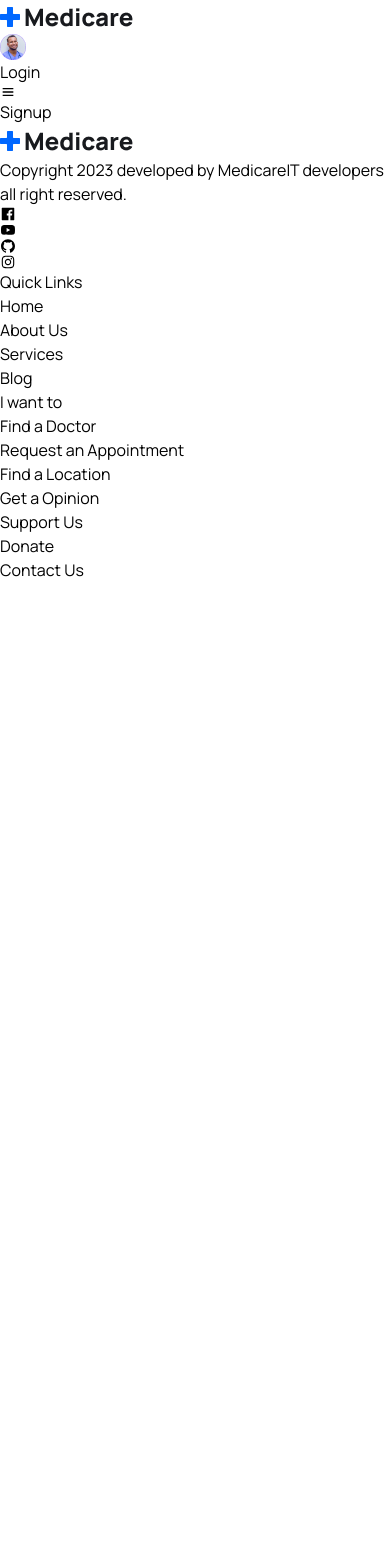
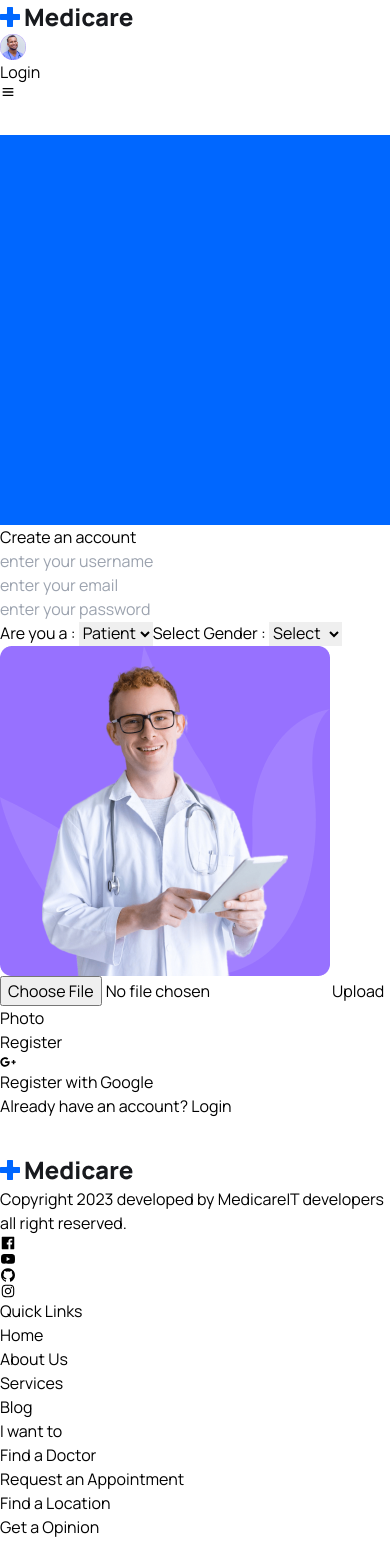
Before and after one commit to farhanshahriyar/dentistApp, a React (Vite) app: page /register in a window 390 px wide. Shown: the top 1543 px of the page. Before the commit the page ends 844 px from the top, so only its background shows below. Built offline with nearby package versions, Linux system fonts and the light colour scheme.

Commit message:
added signup page

```diff
--- a/src/pages/Login.jsx
+++ b/src/pages/Login.jsx
@@ -1,5 +1,6 @@
 import React, { useState } from 'react'
 import { Link } from 'react-router-dom'
+import { FaGooglePlusG } from 'react-icons/fa'
 
 const Login = () => {
 
@@ -34,6 +35,9 @@
               <div className='mt-5'>
                 <button type='submit' className='w-full text-[18px] leading-8 bg-primaryColor text-white rounded-lg px-4 py-3 font-bold mt-8'>Login</button>
               </div>
+              <div className='mt-1'>
+                <button type='submit' className='w-full text-[18px] leading-8 bg-primaryColor text-white rounded-lg px-4 py-3 font-bold mt-8'><FaGooglePlusG className='w-full'/>Login with Google </button>
+              </div>
 
               <p className='mt-5 text-textColor text-center'>
                 Don&apos;t have an account? {" "} <Link to='/register' className='text-primaryColor font-medium ml-1 cursor-pointer'>Register</Link>
--- a/src/pages/Signup.jsx
+++ b/src/pages/Signup.jsx
@@ -1,10 +1,81 @@
 import React from 'react'
+import signupImg from '../assets/images/signup.gif'
+import avatarImg from '../assets/images/doctor-img02.png'
+import { Link } from 'react-router-dom'
+import { FaGooglePlusG } from 'react-icons/fa'
+
 
 const Signup = () => {
   return (
-    <div>
-        Signup
-    </div>
+    <section className="px-5 xl:px-0">
+      <div className='max-w-[1170px] mx-auto'>
+        <div className="grid grid-cols-1 lg:grid-cols-2">
+          {/* === img box === */}
+          <div className='hidden lg:block bg-primaryColor rounded-l-lg'>
+            <figure className='rounded-l-lg'>
+                <img src={signupImg} alt="signup" className='w-full rounded-l-lg' />
+            </figure>
+      </div>
+          {/* === form box === */}
+          <div className='rounded-r-lg lg:pl-16 py-10'>
+            <h3 className='text-headingColor text-[22px] leading-9 font-bold mb-10'>Create an <span className='text-primaryColor'>account</span></h3>
+            <form>
+              <div className="mb-5">
+                <input type="text" name='text' value=''
+                placeholder="enter your username" className="w-full pr-4 py-3 border-b border-solid border-[#0066ff61] focus:outline-none focus:border-b-primaryColor text-[16px] leading-7 text-headingColor placeholder:text-textColor cursor-pointer" required  />
+              </div>
+              <div className="mb-5">
+                <input type="email" name='email' value=''
+                placeholder="enter your email" className="w-full pr-4 py-3 border-b border-solid border-[#0066ff61] focus:outline-none focus:border-b-primaryColor text-[16px] leading-7 text-headingColor placeholder:text-textColor cursor-pointer" required  />
+              </div>
+              <div className="mb-5">
+                <input type="password" name='password' value=''
+                placeholder="enter your password" className="w-full pr-4 py-3 border-b border-solid border-[#0066ff61] focus:outline-none focus:border-b-primaryColor text-[16px] leading-7 text-headingColor placeholder:text-textColor cursor-pointer" required  />
+              </div>
+
+              <div className='mb-5 flex items-center justify-between'>
+                <label className='text-textColor text-[16px] leading-7 cursor-pointer'>
+                  Are you a : <select name='role' className='text-[15px] leading-7 px-4 py-3 text-headingColor focus:outline-none'>
+                    <option value="patient">Patient</option>
+                    <option value="doctor">Doctor</option>
+                  </select>
+                </label>
+                <label className='text-textColor text-[16px] leading-7 cursor-pointer'>
+                  Select Gender : <select name='role' className='text-[15px] leading-7 px-4 py-3 text-headingColor focus:outline-none'>
+                    <option value="">Select</option>
+                    <option value="male">Male</option>
+                    <option value="female">Female</option>
+                    <option value="other">Other</option>
+                  </select>
+                </label>
+              </div>
+
+              <div className='mb-5 flex items-center gap-3'>
+                <figure className='w-[60px] h-[60px] rounded-full border-2 border-solid border-primaryColor flex items-center justify-center'>
+                  <img src={avatarImg} alt='' className='w-full rounded-full'/>
+                </figure>
+
+                  <div className='relative w-[130px] h-[50px]'>
+                      <input type='file' name='avatar' id='avatar' className='absolute top-5 left-0 w-full h-full opacity-0 cursor-pointer' accept='.jpg, .png, .jpeg' />
+                      <label htmlFor='avatar' className='w-full h-full bg-primaryColor text-white text-[16px] leading-7 font-bold rounded-lg flex items-center justify-center cursor-pointer'>Upload Photo</label>
+                  </div>
+               </div>
+
+               <div className='mt-5'>
+                <button type='submit' className='w-full text-[18px] leading-8 bg-primaryColor text-white rounded-lg px-4 py-3 font-bold mt-8'>Register</button>
+              </div>
+
+               <div className='mt-1'>
+                <button type='submit' className='w-full text-[18px] leading-8 bg-primaryColor text-white rounded-lg px-4 py-3 font-bold mt-8'><FaGooglePlusG className='w-full'/>Register with Google</button>
+              </div>
+              <p className='mt-5 text-textColor text-center'>
+                Already have an account? {" "} <Link to='/login' className='text-primaryColor font-medium ml-1 cursor-pointer'>Login</Link>
+              </p>
+            </form>
+          </div>
+        </div>
+      </div>
+    </section>
   )
 }
 
```
